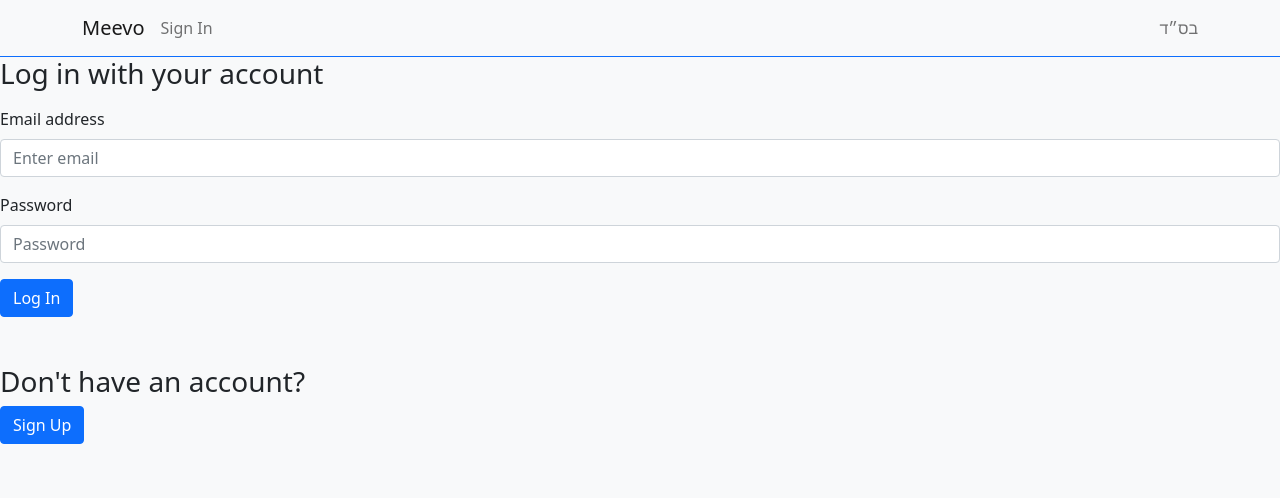
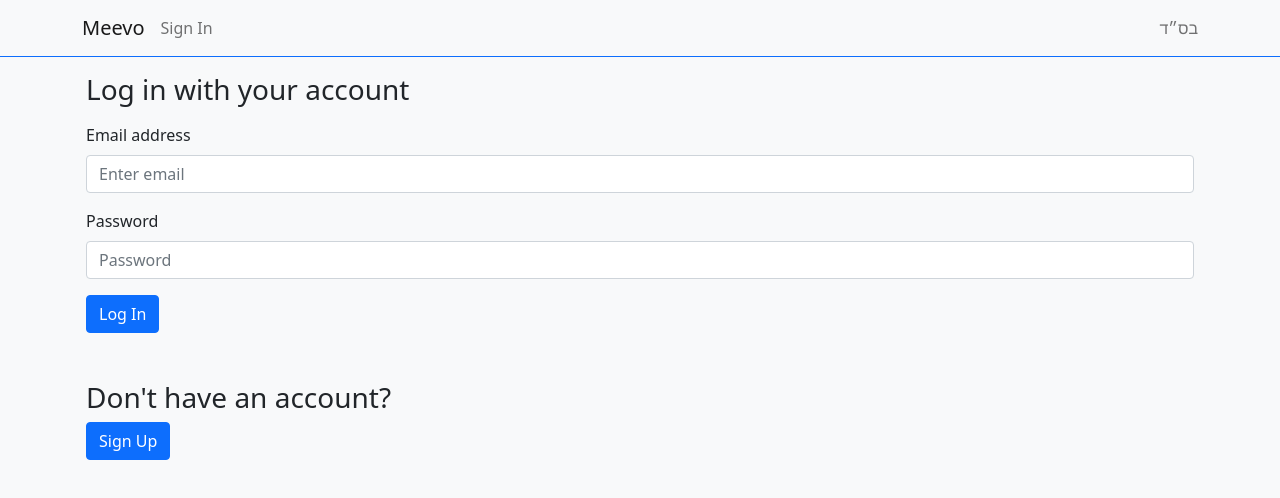
Before and after one commit to Shalomkohn/Mivtzoim-far-rockaway, a React (Create React App) app: page /sign-in in a window 1280 px wide. Shown: the top 498 px of the page. Built offline with nearby package versions, Linux system fonts and the light colour scheme; no server answers; the database is empty.

Commit message:
fixed padding on sign in and message

```diff
--- a/src/components/Buildings.js
+++ b/src/components/Buildings.js
@@ -26,8 +26,8 @@ const Buildings = ({ buildings }) => {
     const message = currentUser ? <h1 className="text-center">your account is not yet varified</h1> : <h1 className="text-center">Please Log In</h1>;
 
     return(
-        <div className="container pb-3">
-            { buildings.length === 0 ? message : jay }
+        <div className="container p-3">
+            { buildings.length === 0 ? <div style={{height: '100vh'}}>{message}</div> : jay }
         </div>
     )
 }
--- a/src/components/LogInPage.js
+++ b/src/components/LogInPage.js
@@ -29,7 +29,7 @@ export const LogInPage = ({ getBuildings }) => {
 
 
     return (
-        <div style={{height: '100vh'}}>
+        <div className="container p-3" style={{height: '100vh'}}>
             <Form>
                 <h3 className="mb-3">Log in with your account</h3>
                 <Form.Group className="mb-3" controlId="formBasicEmail">
@@ -80,7 +80,7 @@ export const CreateAccountPage = ({ getBuildings }) => {
 
 
     return (
-        <div style={{height: '100vh'}}>
+        <div className="container p-3" style={{height: '100vh'}}>
             <Form>
                 <h3 className="mb-3">Create your account</h3>
                 <Form.Group className="mb-3" controlId="formBasicEmail">
```
